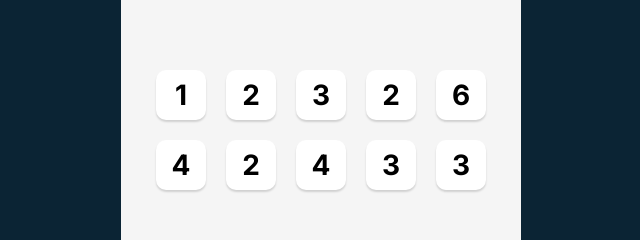
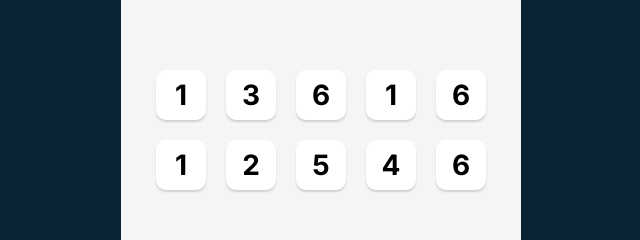
Before and after one commit to Biswas-Souvik/Tenzies, a React (Vite) app: page / in a window 1280 px wide. Shown: the part 270-510 px from the top of the page, without its empty margins (319-959 px from the left). Built offline with nearby package versions, Linux system fonts and the light colour scheme.

Commit message:
Map Array to Dice

```diff
--- a/App.jsx
+++ b/App.jsx
@@ -1,20 +1,18 @@
+import { useState } from "react";
 import { Die } from "./Die";
 
 export default function App() {
+  const [dice, setDice] = useState(generateAllNewDice());
+
+  function generateAllNewDice() {
+    return new Array(10).fill(0).map(() => Math.ceil(Math.random() * 6));
+  }
+
+  const diceElements = dice.map((num) => <Die value={num} />);
+
   return (
     <main>
-      <div className="dice-container">
-        <Die value={1} />
-        <Die value={2} />
-        <Die value={3} />
-        <Die value={2} />
-        <Die value={6} />
-        <Die value={4} />
-        <Die value={2} />
-        <Die value={4} />
-        <Die value={3} />
-        <Die value={3} />
-      </div>
+      <div className="dice-container">{diceElements}</div>
     </main>
   );
 }
```
